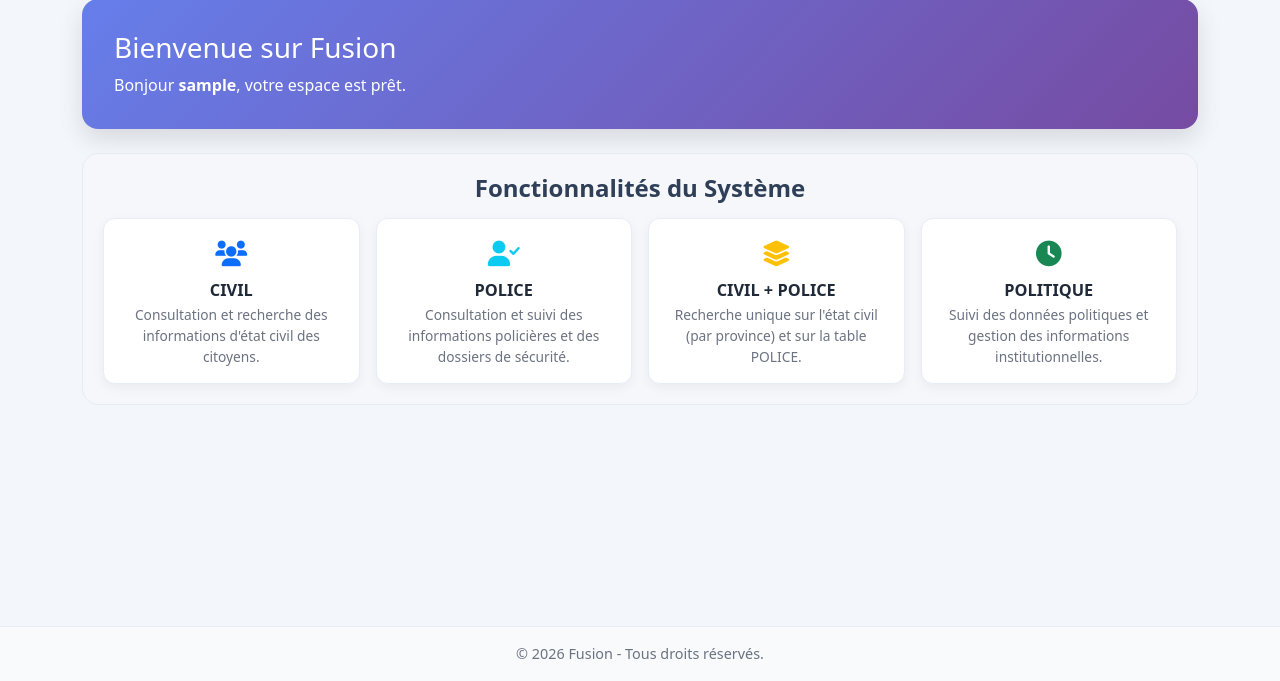
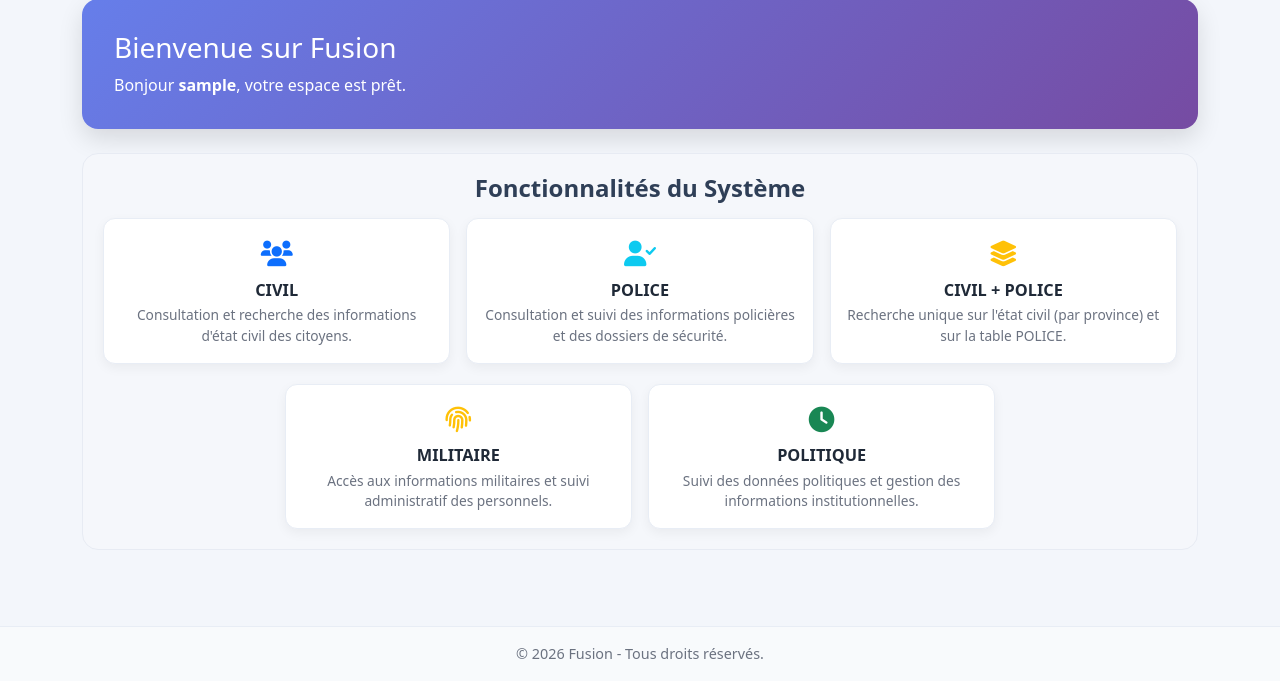
Before and after one commit to GuyguyLelo/e-Gov, a Django app: page /home/ in a window 1280 px wide. Shown: the part 119-800 px from the top of the page. Run offline with Django 5.2, Linux system fonts and the light colour scheme; the visitor is signed in with stand-in values (Sample User, id 1).

Commit message:
Conserver la carte MILITAIRE sur l accueil avec CIVIL + POLICE.
Co-authored-by: Cursor <cursoragent@cursor.com>

```diff
--- a/templates/home.html
+++ b/templates/home.html
@@ -349,7 +349,7 @@
             <section class="features-wrap">
                 <h2 class="h4 features-title">Fonctionnalités du Système</h2>
                 <div class="row g-3">
-                    <div class="col-md-6 col-lg-3">
+                    <div class="col-md-6 col-lg-4">
                         <a href="{% url 'civil_search' %}" class="feature-link">
                             <div class="feature-card">
                                 <div class="feature-icon text-primary"><i class="fas fa-users"></i></div>
@@ -358,7 +358,7 @@
                             </div>
                         </a>
                     </div>
-                    <div class="col-md-6 col-lg-3">
+                    <div class="col-md-6 col-lg-4">
                         <a href="{% url 'police_search' %}" class="feature-link">
                             <div class="feature-card">
                                 <div class="feature-icon text-info"><i class="fas fa-user-check"></i></div>
@@ -367,7 +367,7 @@
                             </div>
                         </a>
                     </div>
-                    <div class="col-md-6 col-lg-3">
+                    <div class="col-md-6 col-lg-4">
                         <a href="{% url 'civil_police_search' %}" class="feature-link">
                             <div class="feature-card">
                                 <div class="feature-icon text-warning"><i class="fas fa-layer-group"></i></div>
@@ -376,7 +376,18 @@
                             </div>
                         </a>
                     </div>
-                    <div class="col-md-6 col-lg-3">
+                </div>
+                <div class="row g-3 mt-1">
+                    <div class="col-md-6 col-lg-4 offset-lg-2">
+                        <a href="#" class="feature-link">
+                            <div class="feature-card">
+                                <div class="feature-icon text-warning"><i class="fas fa-fingerprint"></i></div>
+                                <h3 class="feature-name">MILITAIRE</h3>
+                                <p class="feature-desc">Accès aux informations militaires et suivi administratif des personnels.</p>
+                            </div>
+                        </a>
+                    </div>
+                    <div class="col-md-6 col-lg-4">
                         <a href="#" class="feature-link">
                             <div class="feature-card">
                                 <div class="feature-icon text-success"><i class="fas fa-clock"></i></div>
```
